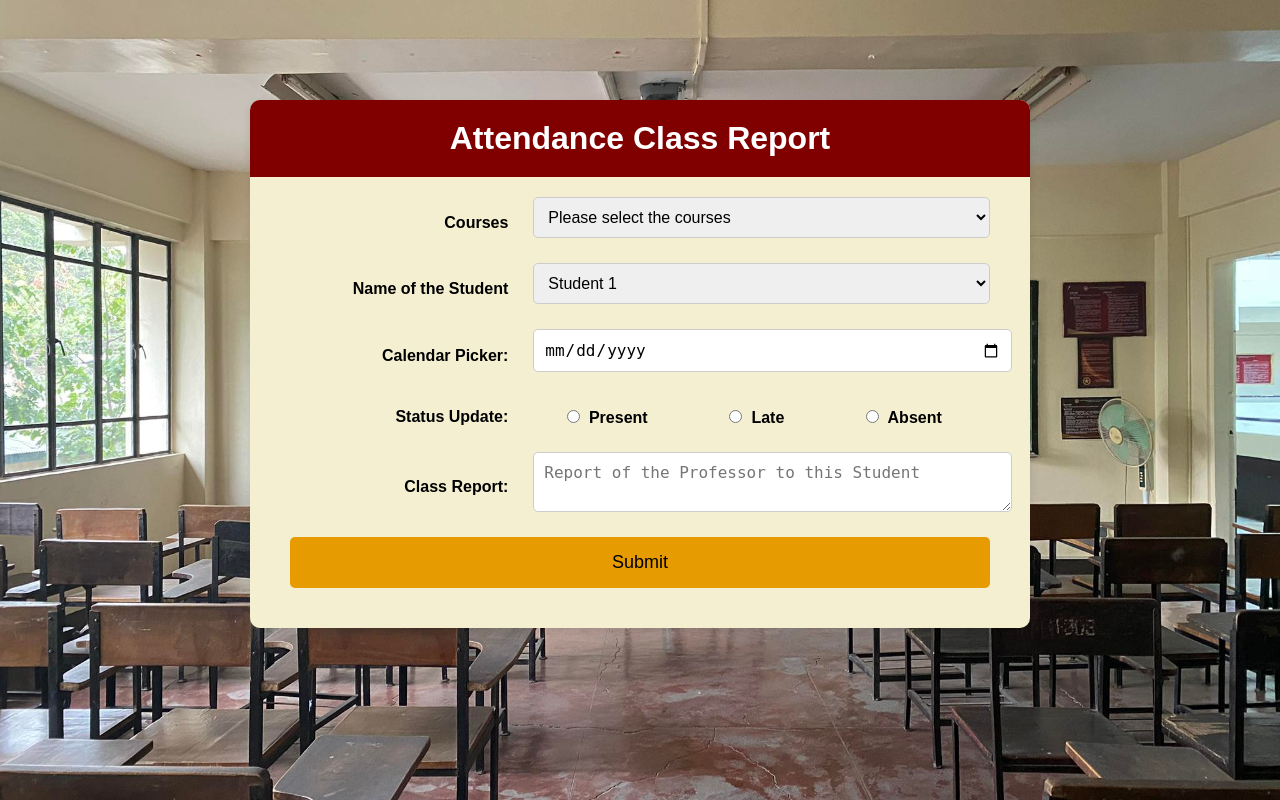
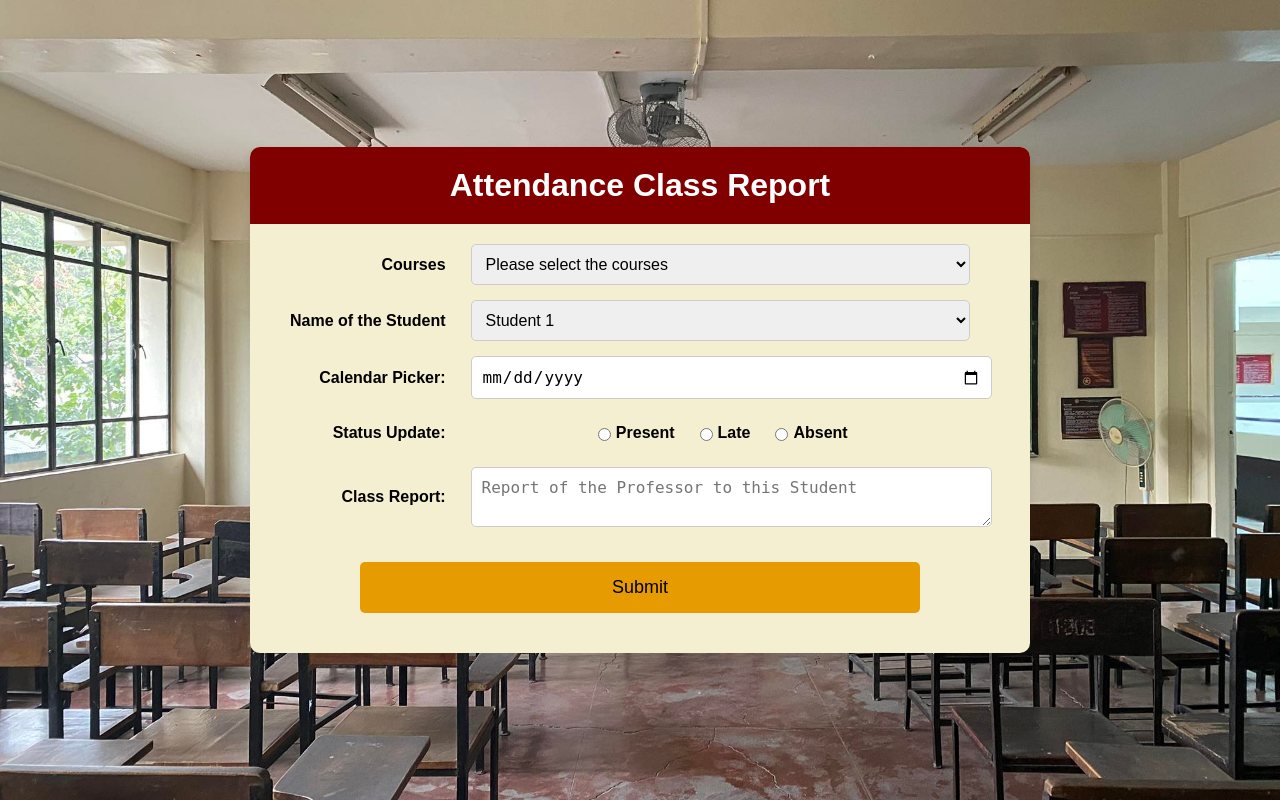
Before and after one commit to PUP-BSIT/project-digital_dynasty, a PHP site: page /works/classreport.html in a window 1280 px wide. Run offline with PHP 8.4, Linux system fonts and the light colour scheme.

Commit message:
add new changes

```diff
--- a/styles/class_report_styles.css
+++ b/styles/class_report_styles.css
@@ -7,6 +7,10 @@ body {
   background-size: cover;
   background-attachment: fixed;
   background-position: center;
+  display: flex;
+  justify-content: center;
+  align-items: center;
+  height: 100vh;
 }
 
 .form-container {
@@ -16,7 +20,7 @@ body {
   background: #F3EFD0;
   border-radius: 10px;
   max-width: 700px;
-  margin: 100px auto;
+  width: 100%;
   box-shadow: 0 4px 8px rgba(0, 0, 0, 0.1);
   font-weight: bolder;
   text-align: left;
@@ -33,28 +37,27 @@ body {
 
 form {
   display: grid;
-  grid-template-columns: 1fr 2fr;
+  grid-template-columns: max-content 1fr;
   grid-gap: 15px;
   align-items: center;
+  justify-content: center;
 }
 
 form label {
-  grid-column: 1 / span 1;
   text-align: right;
   padding-right: 10px;
+  white-space: nowrap;
 }
 
 form input[type="text"],
 form input[type="date"],
 form select,
 form textarea {
-  grid-column: 2 / span 1;
   padding: 10px;
   border: 1px solid #ccc;
   border-radius: 5px;
   font-size: 16px;
-  margin-bottom: 10px;
-  width: 100%;
+  width: calc(100% - 20px);
 }
 
 form input[type="radio"] {
@@ -62,18 +65,24 @@ form input[type="radio"] {
 }
 
 form .status-options {
-  grid-column: 2 / span 1;
   display: flex;
-  justify-content: space-around;
+  justify-content: center;
   padding: 10px 0;
 }
 
 form .status-options label {
+  display: flex;
+  align-items: center;
   margin-right: 10px;
+}
+
+form .status-options label input {
+  margin-right: 5px;
 }
 
 form input[type="submit"] {
   grid-column: 1 / span 2;
+  margin-top: 20px;
   padding: 15px;
   border: none;
   background-color: #e69b00;
@@ -82,6 +91,8 @@ form input[type="submit"] {
   cursor: pointer;
   text-align: center;
   border-radius: 5px;
+  width: 80%;
+  margin-left: 10%;
 }
 
 form input[type="submit"]:hover {
--- a/works/attendance.html
+++ b/works/attendance.html
@@ -4,7 +4,7 @@
     <meta charset="UTF-8" />
     <meta name="viewport" content="width=device-width, initial-scale=1.0" />
     <title>Student Attendance</title>
-    <link rel="stylesheet" href="styles/attendance_styles.css" />
+    <link rel="stylesheet" href="../styles/attendance_styles.css" />
   </head>
   <body>
     <header>
@@ -46,5 +46,6 @@
         </tbody>
       </table>
     </main>
+    <script src="../js/attendance.js"></script>
   </body>
 </html>
--- a/works/classreport.html
+++ b/works/classreport.html
@@ -9,7 +9,7 @@
   <body>
     <div class="form-container">
       <h1>Attendance Class Report</h1>
-      <form>
+      <form id="attendanceForm">
         <label for="courses">Courses</label>
         <select name="courses" id="courses" required>
           <option value="">Please select the courses</option>
@@ -55,5 +55,6 @@
         <input type="submit" value="Submit"/>
       </form>
     </div>
+    <script src="../js/classreport.js"></script>
   </body>
 </html>
--- a/works/studentinfo.html
+++ b/works/studentinfo.html
@@ -41,6 +41,6 @@
       </div>
       <div id="attendance-data"></div>
     </main>
-    <script src="./js/studentinfo.js"></script>
+    <script src="../js/studentinfo.js"></script>
   </body>
 </html>
```
Also changed, not shown: js/attendance.js (added, +24 -0 lines), js/classreport.js (added, +33 -0 lines).
